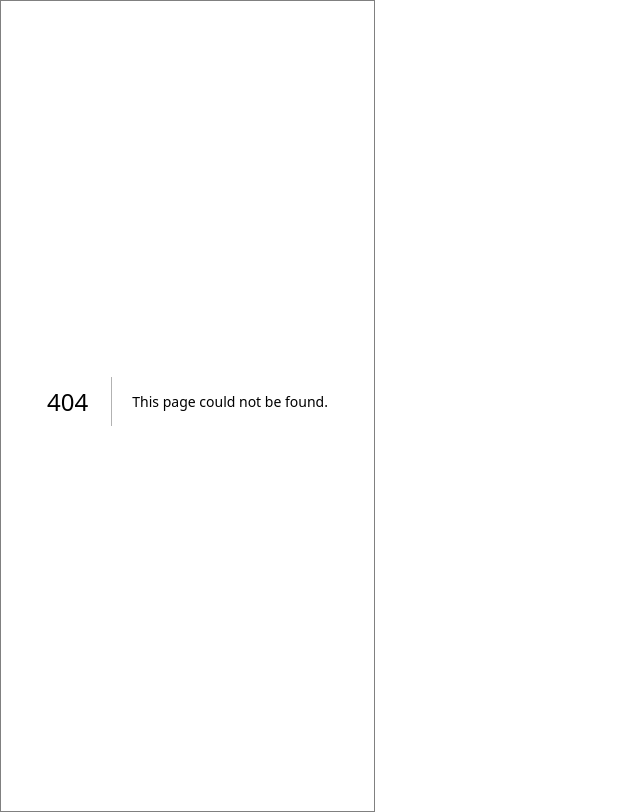
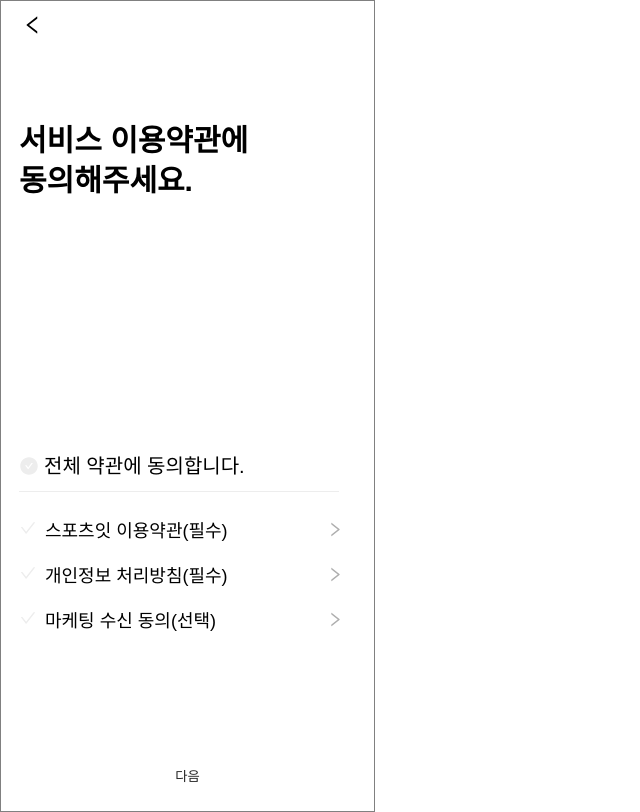
Before and after one commit to dudgns2947/Sports-IT-Next, a Next.js app: page /auth/terms in a window 1280 px wide. Before the commit this address had no page. Shown: the whole page, without its empty margins (0-640 px from the left). Built offline with nearby package versions, Linux system fonts and the light colour scheme.

Commit message:
[feat] Create Terms Page

```diff
--- a/src/pages/api/[id].ts
+++ /dev/null
@@ -1,13 +0,0 @@
-// Next.js API route support: https://nextjs.org/docs/api-routes/introduction
-import type { NextApiRequest, NextApiResponse } from "next";
-
-type Data = {
-  id: string;
-};
-
-export default function handler(
-  req: NextApiRequest,
-  res: NextApiResponse<Data>
-) {
-  res.status(200).json({ id: String(req.query.id) });
-}
--- a/src/pages/api/hello.ts
+++ /dev/null
@@ -1,13 +0,0 @@
-// Next.js API route support: https://nextjs.org/docs/api-routes/introduction
-import type { NextApiRequest, NextApiResponse } from 'next'
-
-type Data = {
-  name: string
-}
-
-export default function handler(
-  req: NextApiRequest,
-  res: NextApiResponse<Data>
-) {
-  res.status(200).json({ name: 'John Doe' })
-}
--- a/src/pages/auth/signup.tsx
+++ b/src/pages/auth/signup.tsx
@@ -35,7 +35,7 @@ const signup = () => {
     //   phone: data.phoneNumber,
     //   activated: 1,
     // });
-    router.push("/auth/login");
+    router.push("/auth/terms");
   };
 
   const onInValid = () => {
--- /dev/null
+++ b/src/pages/auth/terms.tsx
@@ -0,0 +1,73 @@
+import React, { useState } from "react";
+import * as S from "./termsStyles";
+import GoBackHeader from "@component/components/header/GoBackHeader";
+import NavBar from "@component/components/navbar/NavBar";
+import Seo from "@component/components/Seo";
+
+const terms = () => {
+  const [firstTerm, setFirstTerm] = useState(false);
+  const [secondTerm, setSecondTerm] = useState(false);
+  const [thirdTerm, setThirdTerm] = useState(false);
+  return (
+    <>
+      <GoBackHeader />
+      <Seo title="서비스 약관동의" />
+      <S.TextArea>
+        <S.Text>서비스 이용약관에</S.Text>
+        <S.Text>동의해주세요.</S.Text>
+      </S.TextArea>
+      <S.TermArea>
+        <S.TotalAgree>
+          <S.TotalAgreeIcon
+            agree={firstTerm && secondTerm && thirdTerm}
+            onClick={() => {
+              if (firstTerm && secondTerm && thirdTerm) {
+                setFirstTerm(false);
+                setSecondTerm(false);
+                setThirdTerm(false);
+              } else {
+                setFirstTerm(true);
+                setSecondTerm(true);
+                setThirdTerm(true);
+              }
+            }}
+          />
+          <S.TotalAgreeText>전체 약관에 동의합니다.</S.TotalAgreeText>
+        </S.TotalAgree>
+        <S.Term>
+          <S.TermLeftArea>
+            <S.TermIcon
+              agree={firstTerm}
+              onClick={() => setFirstTerm((current) => !current)}
+            />
+            <S.TermText>스포츠잇 이용약관(필수)</S.TermText>
+          </S.TermLeftArea>
+          <S.TermPageIcon />
+        </S.Term>
+        <S.Term>
+          <S.TermLeftArea>
+            <S.TermIcon
+              agree={secondTerm}
+              onClick={() => setSecondTerm((current) => !current)}
+            />
+            <S.TermText>개인정보 처리방침(필수)</S.TermText>
+          </S.TermLeftArea>
+          <S.TermPageIcon />
+        </S.Term>
+        <S.Term>
+          <S.TermLeftArea>
+            <S.TermIcon
+              agree={thirdTerm}
+              onClick={() => setThirdTerm((current) => !current)}
+            />
+            <S.TermText>마케팅 수신 동의(선택)</S.TermText>
+          </S.TermLeftArea>
+          <S.TermPageIcon />
+        </S.Term>
+      </S.TermArea>
+      <NavBar active={firstTerm && secondTerm} />
+    </>
+  );
+};
+
+export default terms;
--- /dev/null
+++ b/src/pages/auth/termsStyles.ts
@@ -0,0 +1,77 @@
+import styled from "styled-components";
+import {
+  AiFillCheckCircle,
+  AiOutlineCheck,
+  AiOutlineRight,
+} from "react-icons/ai";
+
+export const TextArea = styled.div`
+  display: flex;
+  flex-direction: column;
+  height: 50%;
+  padding-left: 18px;
+  padding-top: 20%;
+`;
+
+export const Text = styled.span`
+  font-weight: 600;
+  font-size: 30px;
+  margin-bottom: 10px;
+`;
+
+export const TermArea = styled.div`
+  height: 35%;
+  padding-left: 18px;
+`;
+
+export const TotalAgree = styled.div`
+  display: flex;
+  align-items: center;
+  width: 90%;
+  border-bottom: 1px solid #ededed;
+  padding-bottom: 15px;
+  margin-bottom: 15px;
+`;
+
+interface AgreeIconProps {
+  agree: boolean;
+}
+
+export const TotalAgreeIcon = styled(AiFillCheckCircle)<AgreeIconProps>`
+  width: 20px;
+  height: 20px;
+  margin-right: 5px;
+  color: ${(props) => (props.agree ? "#212121" : "#EDEDED")};
+  cursor: pointer;
+`;
+
+export const TotalAgreeText = styled.span`
+  font-size: 20px;
+`;
+
+export const Term = styled.div`
+  display: flex;
+  align-items: center;
+  justify-content: space-between;
+  padding: 10px 30px 10px 0;
+`;
+
+export const TermLeftArea = styled.div``;
+
+export const TermIcon = styled(AiOutlineCheck)<AgreeIconProps>`
+  width: 18px;
+  height: 18px;
+  margin-right: 8px;
+  color: ${(props) => (props.agree ? "#212121" : "#EDEDED")};
+  cursor: pointer;
+`;
+
+export const TermText = styled.span`
+  font-size: 18px;
+`;
+
+export const TermPageIcon = styled(AiOutlineRight)`
+  width: 18px;
+  height: 25px;
+  color: #aeaeae;
+`;
```
Also changed, not shown: src/pages/auth/signupSuccess.tsx (added, +7 -0 lines), public/images/logo/SportsIT_black.png (added), src/pages/auth/signupSuccessStyles.ts (added).
